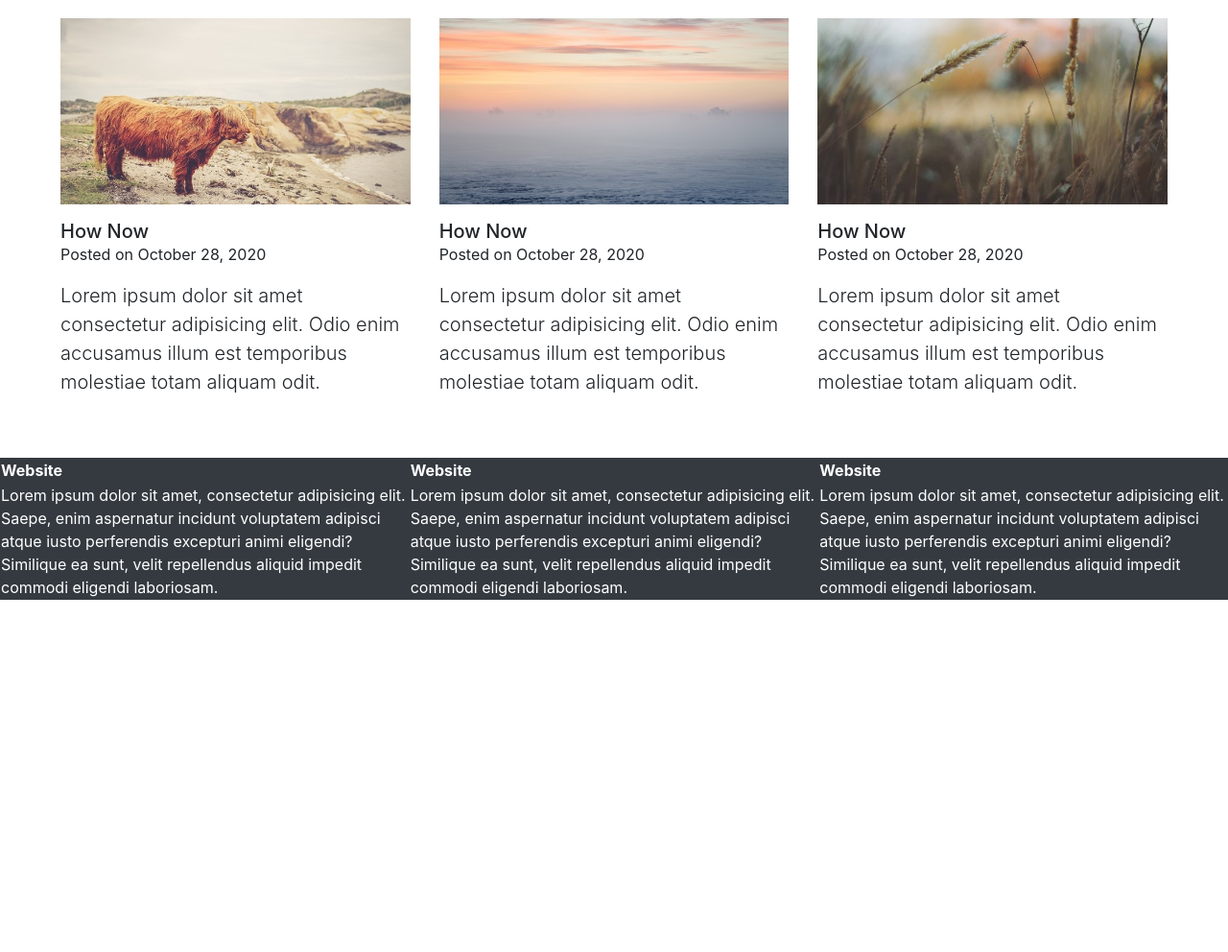
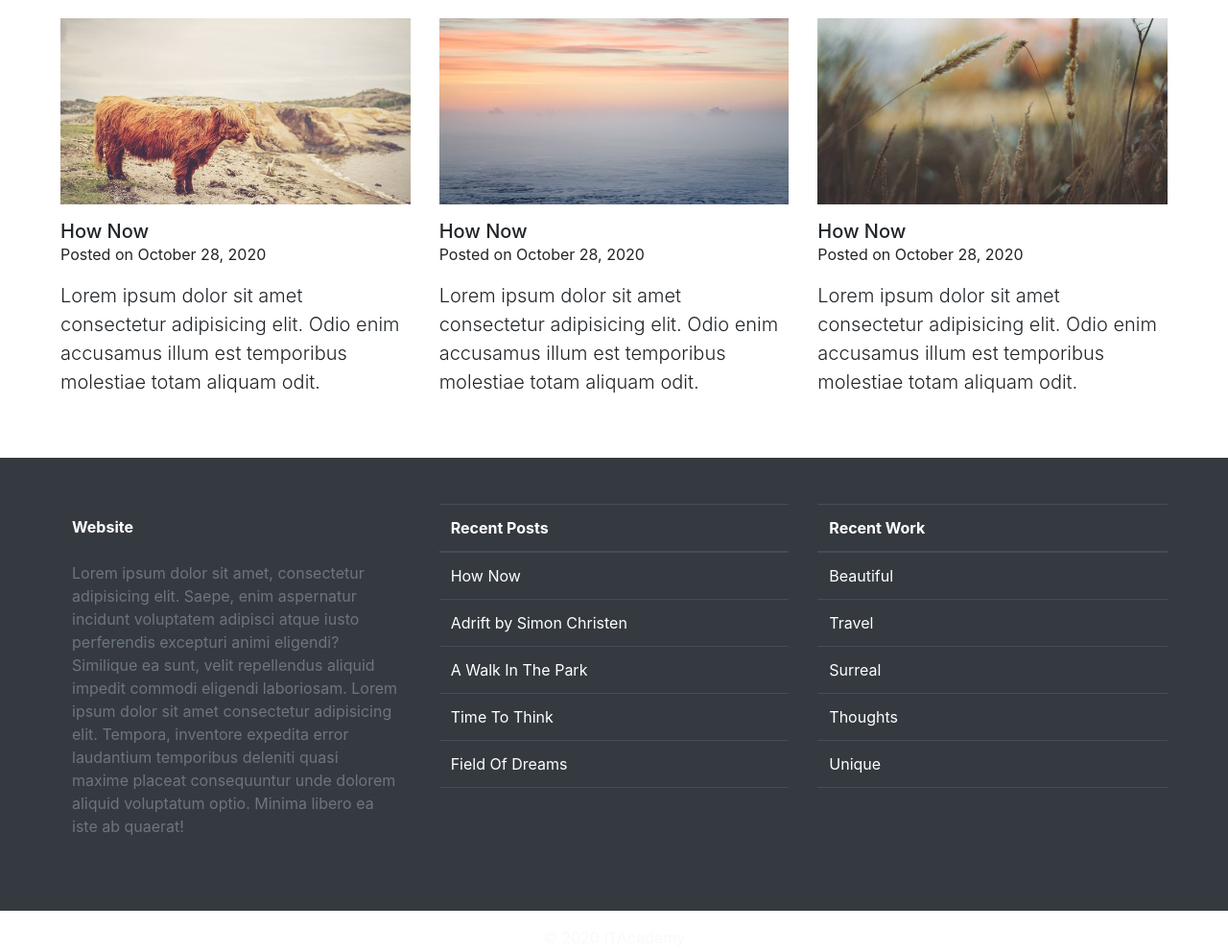
Before and after one commit to Toni-Suta/Assignment---Creating-Layout-with-Bootstrap, a plain HTML site: page index.html in a window 1280 px wide. Shown: the part 1360-2352 px from the top of the page at 96% size. Before the commit the page ends 1985 px from the top, so only its background shows below. Drawn offline with Linux system fonts and the light colour scheme.

Commit message:
Changed img path syntax Added content to table Added copyright text

```diff
--- a/index.html
+++ b/index.html
@@ -9,8 +9,8 @@
   </head>
   <body>
     <header>
-      <div class="containter-fluid m-3">
-        <div class="row align-items-center">
+      <div class="container-fluid">
+        <div class="row align-items-center m-3">
           <div id="h1" class="col-8 col-md-6 col-lg-4">
             <h1 class="text-muted font-weight-light text-center">My Website</h1>
           </div>
@@ -27,7 +27,7 @@
             <a href="#">Download</a>
           </div>
           <div id="menu-png" class="col-4 col-md-6 d-lg-none">
-            <img class="d-block ml-auto" src="/imgs/menu.png" alt="menu" />
+            <img class="d-block ml-auto" src="../imgs/menu.png" alt="menu" />
             Menu
           </div>
         </div>
@@ -41,7 +41,7 @@
             <img
               id="hero-img"
               class="img-fluid"
-              src="/imgs/hero.jpg"
+              src="../imgs/hero.jpg"
               alt="joystick logo"
             />
             <div class="hero-text">
@@ -54,7 +54,7 @@
           class="m-5 row justify-content-center text-center"
         >
           <div class="py-3 col-12 col-md-12 col-lg-3">
-            <img src="/imgs/icon-1.png" alt="Rocket icon" />
+            <img src="../imgs/icon-1.png" alt="Rocket icon" />
             <h5>Purpose</h5>
             <p class="lead pt-2">
               Lorem ipsum dolor sit amet consectetur adipisicing elit. Molestias
@@ -62,7 +62,7 @@
             </p>
           </div>
           <div class="py-3 col-12 col-md-12 col-lg-3">
-            <img src="/imgs/icon-2.png" alt="Like icon" />
+            <img src="../imgs/icon-2.png" alt="Like icon" />
             <h5>Purpose</h5>
             <p class="lead pt-2">
               Lorem ipsum dolor sit amet consectetur adipisicing elit. Molestias
@@ -70,7 +70,7 @@
             </p>
           </div>
           <div class="py-3 col-12 col-md-12 col-lg-3">
-            <img src="/imgs/icon-3.png" alt="Function icon" />
+            <img src="../imgs/icon-3.png" alt="Function icon" />
             <h5>Purpose</h5>
             <p class="lead pt-2">
               Lorem ipsum dolor sit amet consectetur adipisicing elit. Molestias
@@ -78,7 +78,7 @@
             </p>
           </div>
           <div class="py-3 col-12 col-md-12 col-lg-3">
-            <img src="/imgs/icon-4.png" alt="Star icon" />
+            <img src="../imgs/icon-4.png" alt="Star icon" />
             <h5>Purpose</h5>
             <p class="lead pt-2">
               Lorem ipsum dolor sit amet consectetur adipisicing elit. Molestias
@@ -95,7 +95,7 @@
           <div class="col-sm-12 col-md-6 col-lg-3">
             <img
               class="img-fluid py-3"
-              src="/imgs/bike-400x340.jpg"
+              src="../imgs/bike-400x340.jpg"
               alt="Bike image"
             />
             <p class="h5 mb-0">green bike</p>
@@ -104,7 +104,7 @@
           <div class="col-sm-12 col-md-6 col-lg-3">
             <img
               class="img-fluid py-3"
-              src="/imgs/surf-400x340.jpg"
+              src="../imgs/surf-400x340.jpg"
               alt="Surf image"
             />
             <p class="h5 mb-0">salt of the earth</p>
@@ -113,7 +113,7 @@
           <div class="col-sm-12 col-md-6 col-lg-3">
             <img
               class="img-fluid py-3"
-              src="/imgs/hills-400x340.jpg"
+              src="../imgs/hills-400x340.jpg"
               alt="Mountins image"
             />
             <p class="h5 mb-0">mountin high</p>
@@ -122,7 +122,7 @@
           <div class="col-sm-12 col-md-6 col-lg-3">
             <img
               class="img-fluid py-3"
-              src="/imgs/path-400x340.jpg"
+              src="../imgs/path-400x340.jpg"
               alt="Woods image"
             />
             <p class="h5 mb-0">when a tree falls</p>
@@ -134,7 +134,7 @@
           <div class="col-sm-12 col-lg-4">
             <img
               class="img-fluid py-3"
-              src="/imgs/cow-640x340.jpg"
+              src="../imgs/cow-640x340.jpg"
               alt="Cow image"
             />
             <p class="h5 mb-0">How Now</p>
@@ -147,7 +147,7 @@
           <div class="col-sm-12 col-lg-4">
             <img
               class="img-fluid py-3"
-              src="/imgs/sunrise-640x340.jpg"
+              src="../imgs/sunrise-640x340.jpg"
               alt="Cow image"
             />
             <p class="h5 mb-0">How Now</p>
@@ -160,7 +160,7 @@
           <div class="col-sm-12 col-lg-4">
             <img
               class="img-fluid py-3"
-              src="/imgs/grass-640x340.jpg"
+              src="../imgs/grass-640x340.jpg"
               alt="Cow image"
             />
             <p class="h5 mb-0">How Now</p>
@@ -173,63 +173,94 @@
         </div>
       </div>
     </section>
-    <footer class="">
+    <footer class="p-5 bg-dark">
       <div class="container-fluid">
         <div class="row">
-          <div class="col-4 p-0">
-            <table class="table-dark">
+          <div class="col-sm-12 col-lg-4">
+            <table class="table table-dark table-borderless">
               <thead>
                 <tr>
                   <th scope="col">Website</th>
                 </tr>
               </thead>
               <tbody>
-                <td>
+                <td class="text-muted">
                   Lorem ipsum dolor sit amet, consectetur adipisicing elit.
                   Saepe, enim aspernatur incidunt voluptatem adipisci atque
                   iusto perferendis excepturi animi eligendi? Similique ea sunt,
                   velit repellendus aliquid impedit commodi eligendi laboriosam.
+                  Lorem ipsum dolor sit amet consectetur adipisicing elit.
+                  Tempora, inventore expedita error laudantium temporibus
+                  deleniti quasi maxime placeat consequuntur unde dolorem
+                  aliquid voluptatum optio. Minima libero ea iste ab quaerat!
                 </td>
               </tbody>
             </table>
           </div>
-          <div class="col-4 p-0">
-            <table class="table-dark">
+          <div class="col-sm-12 col-lg-4">
+            <table class="table table-dark borderless">
               <thead>
                 <tr>
-                  <th scope="col">Website</th>
+                  <th scope="col">Recent Posts</th>
                 </tr>
               </thead>
               <tbody>
-                <td>
-                  Lorem ipsum dolor sit amet, consectetur adipisicing elit.
-                  Saepe, enim aspernatur incidunt voluptatem adipisci atque
-                  iusto perferendis excepturi animi eligendi? Similique ea sunt,
-                  velit repellendus aliquid impedit commodi eligendi laboriosam.
-                </td>
+                <tr>
+                  <td>How Now</td>
+                </tr>
+                <tr>
+                  <td>Adrift by Simon Christen</td>
+                </tr>
+                <tr>
+                  <td>A Walk In The Park</td>
+                </tr>
+                <tr>
+                  <td>Time To Think</td>
+                </tr>
+                <tr>
+                  <td>Field Of Dreams</td>
+                </tr>
+                <tr>
+                  <td></td>
+                </tr>
               </tbody>
             </table>
           </div>
-          <div class="col-4 p-0">
-            <table class="table-dark">
+          <div class="col-sm-12 col-lg-4">
+            <table class="table table-dark borderless">
               <thead>
                 <tr>
-                  <th scope="col">Website</th>
+                  <th scope="col">Recent Work</th>
                 </tr>
               </thead>
               <tbody>
-                <td>
-                  Lorem ipsum dolor sit amet, consectetur adipisicing elit.
-                  Saepe, enim aspernatur incidunt voluptatem adipisci atque
-                  iusto perferendis excepturi animi eligendi? Similique ea sunt,
-                  velit repellendus aliquid impedit commodi eligendi laboriosam.
-                </td>
+                <tr>
+                  <td>Beautiful</td>
+                </tr>
+                <tr>
+                  <td>Travel</td>
+                </tr>
+                <tr>
+                  <td>Surreal</td>
+                </tr>
+                <tr>
+                  <td>Thoughts</td>
+                </tr>
+                <tr>
+                  <td>Unique</td>
+                </tr>
+                <tr>
+                  <td></td>
+                </tr>
               </tbody>
             </table>
           </div>
         </div>
       </div>
     </footer>
+    <div class="copy-right-text text-light text-center p-3">
+      <p class="m-0">© 2020 ITAcademy</p>
+    </div>
 
     <script src="../js/jquery-3.6.4.slim.js"></script>
     <script src="../js/bootstrap.bundle.min.js"></script>
```
